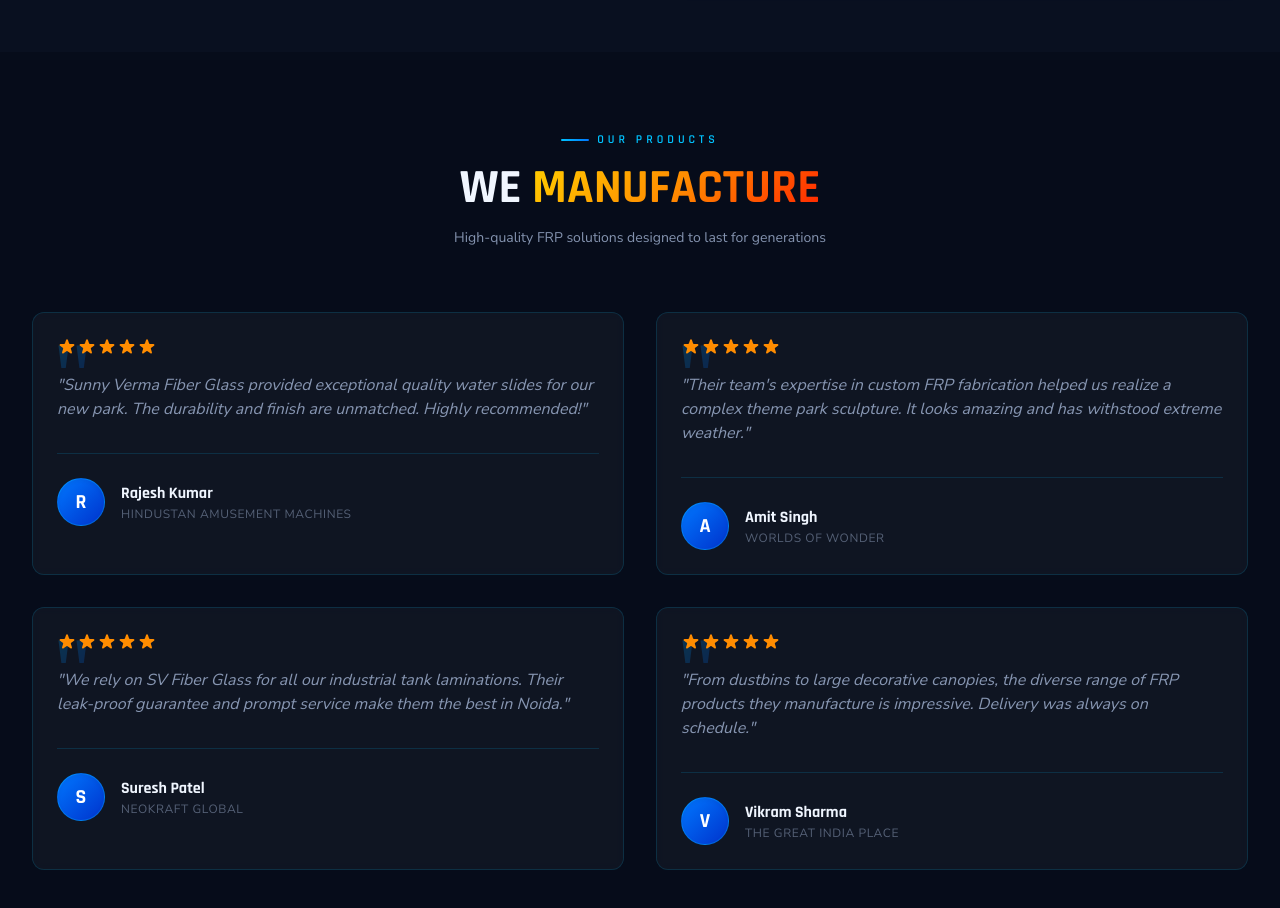
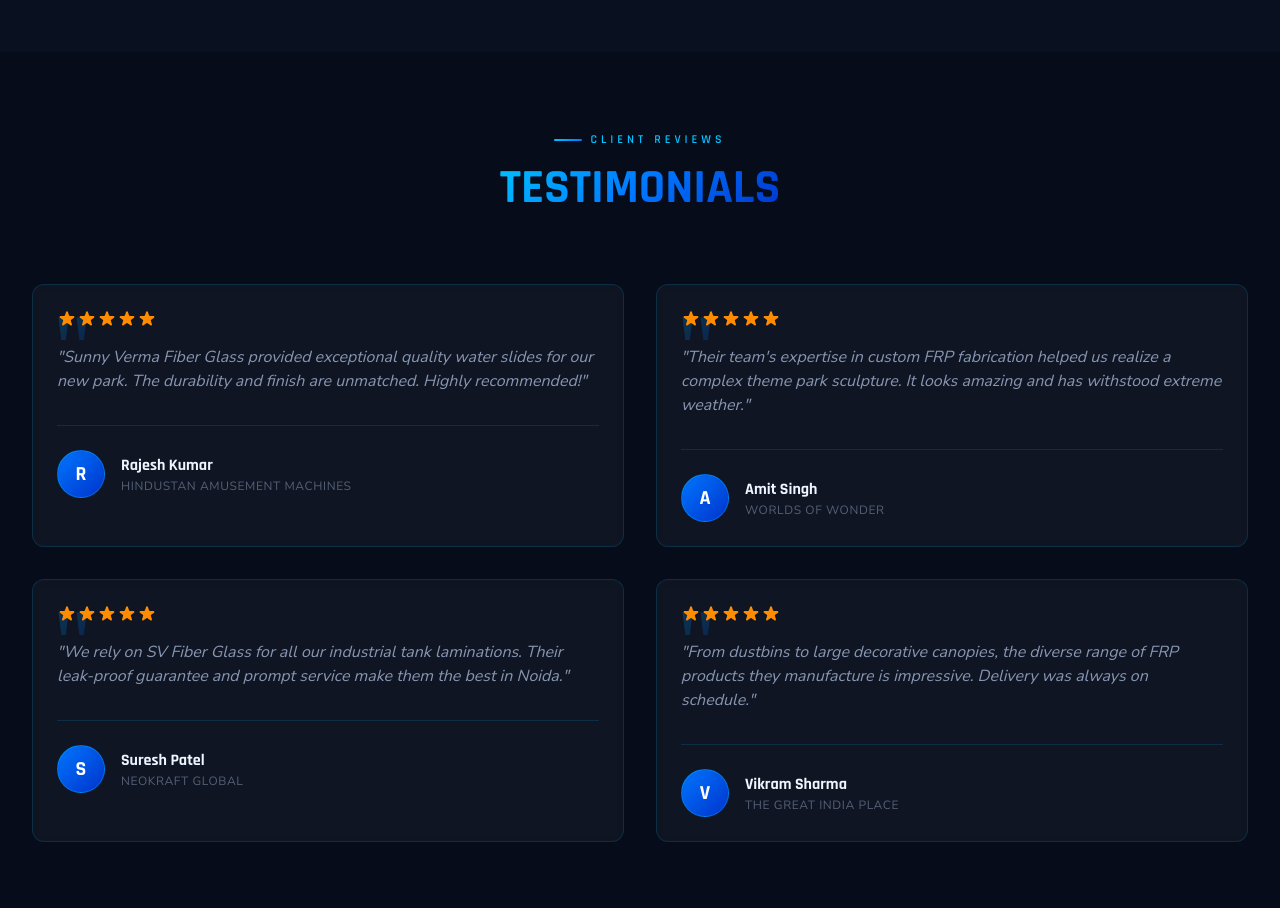
Before and after one commit to project689test/Sunny_Verma_FiberGlass, a React (Vite) app in the folder client/: page / in a window 1280 px wide. Shown: the part 2980-3888 px from the top of the page. Built offline with nearby package versions, Linux system fonts and the light colour scheme.

Commit message:
Update Testimonials.jsx

```diff
--- a/client/src/components/Testimonials.jsx
+++ b/client/src/components/Testimonials.jsx
@@ -51,27 +51,11 @@ const Testimonials = () => {
           variants={fadeInUp}
           className="text-center mb-16 flex flex-col items-center"
         >
-          <span className="sec-label">OUR PRODUCTS</span>
-          <h2 className="text-4xl md:text-5xl font-heading font-bold text-[#F0F6FF] mt-2 mb-2">
-            WE <span className="text-fire">MANUFACTURE</span>
-          </h2>
-          <p className="text-muted text-sm font-body mt-2">
-            High-quality FRP solutions designed to last for generations
-          </p>
-        </motion.div>
-
-        {/* <motion.div
-          initial="hidden"
-          whileInView="visible"
-          viewport={{ once: true, amount: 0.2 }}
-          variants={fadeInUp}
-          className="text-center mb-16 flex flex-col items-center"
-        >
           <span className="sec-label">CLIENT REVIEWS</span>
           <h2 className="text-4xl md:text-5xl font-heading font-bold text-[#F0F6FF] mt-2 mb-2">
-            <span className="text-sky">TESTIMONIALS</span>
+          <span className="text-sky">TESTIMONIALS</span>
           </h2>
-        </motion.div> */}
+        </motion.div>
 
         <motion.div
           variants={staggerContainer}
```
